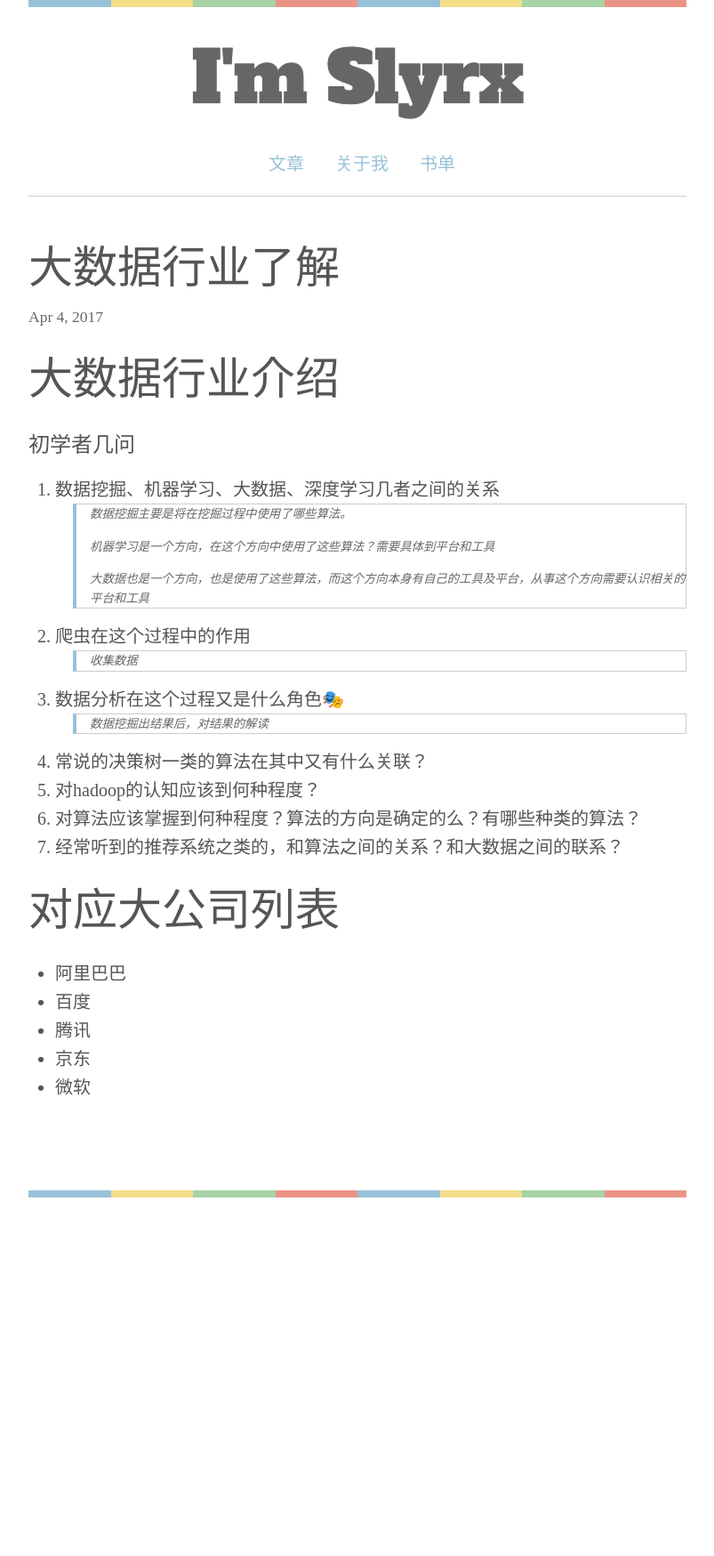
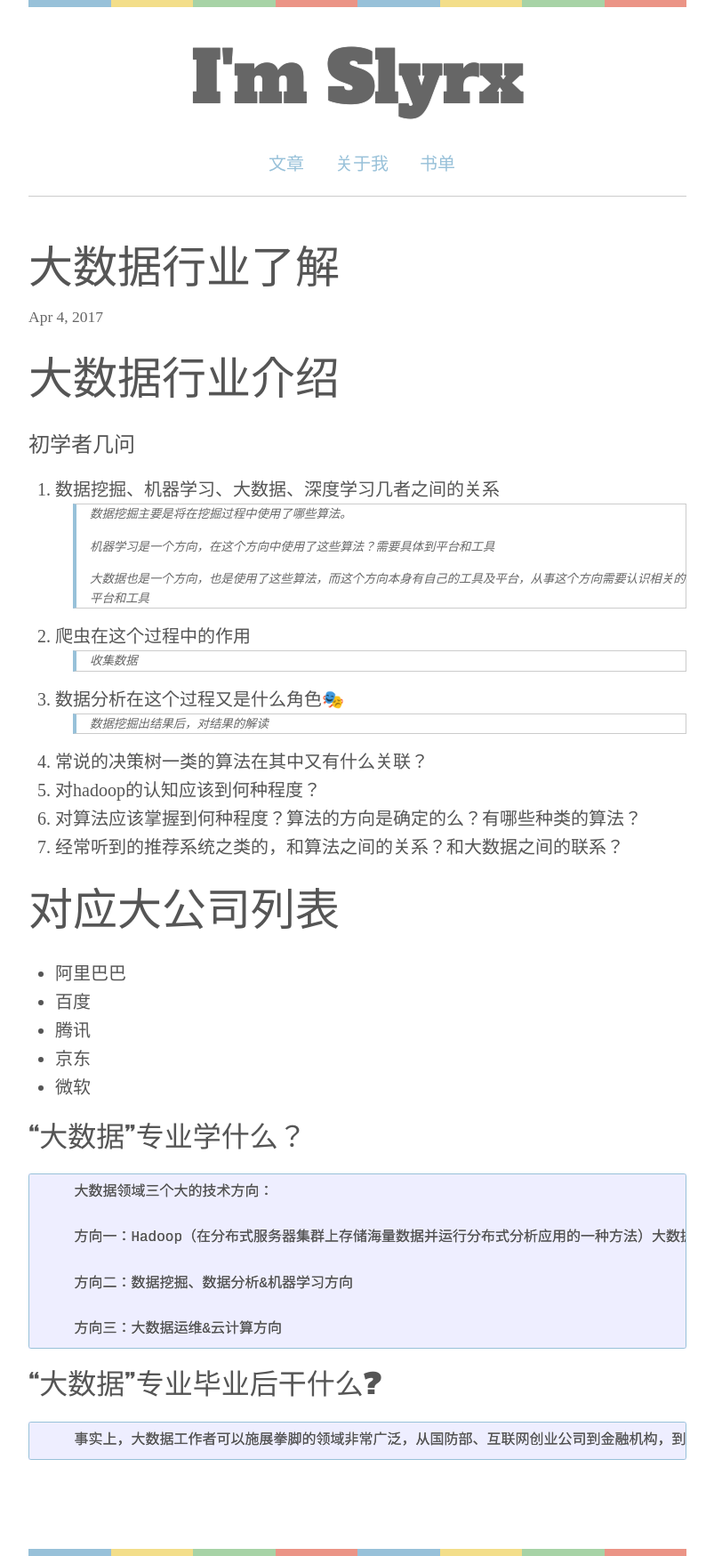
Before and after one commit to slyrx/blog, a Jekyll site: the page built from _posts/2017-4-4-大数据行业了解.md, in a window 1280 px wide. Shown: the whole page at 89% size, without its empty margins (238-1041 px from the left). Built offline with Jekyll 4.4.1, drawn with Linux system fonts in a browser that asks for light colours; some web fonts are replaced; before the commit the page ends 1346 px from its top, so only the background shows below that.

Commit message:
Update 2017-4-4-大数据行业了解.md

```diff
--- a/_posts/2017-4-4-大数据行业了解.md
+++ b/_posts/2017-4-4-大数据行业了解.md
@@ -26,3 +26,17 @@ title: 大数据行业了解
 * 腾讯
 * 京东
 * 微软
+
+## “大数据”专业学什么？
+
+        大数据领域三个大的技术方向：
+
+        方向一：Hadoop（在分布式服务器集群上存储海量数据并运行分布式分析应用的一种方法）大数据开发方向
+
+        方向二：数据挖掘、数据分析&机器学习方向
+
+        方向三：大数据运维&云计算方向
+
+## “大数据”专业毕业后干什么?
+
+        事实上，大数据工作者可以施展拳脚的领域非常广泛，从国防部、互联网创业公司到金融机构，到处需要大数据项目来做创新驱动。数据分析或数据处理的岗位报酬也非常丰厚，在硅谷，入门级的数据科学家的收入已经是6位数了(美元)。
```
